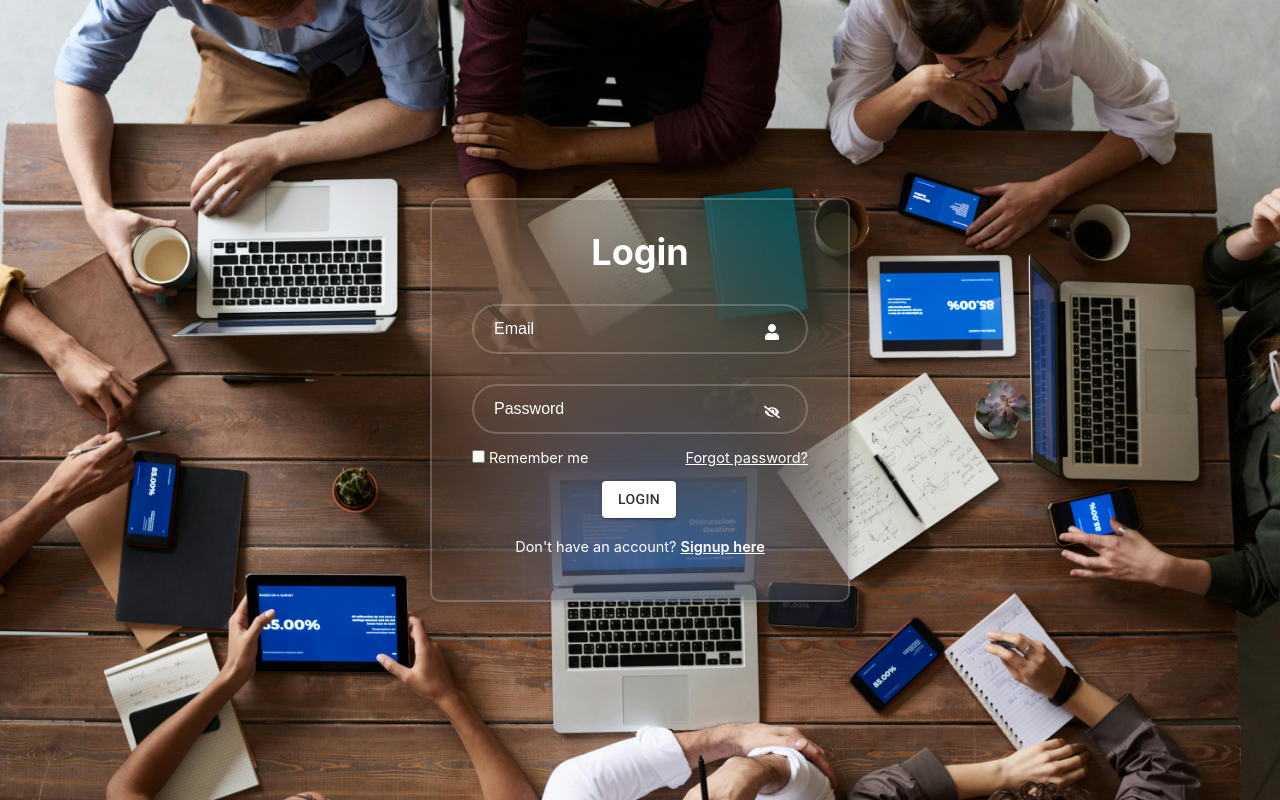
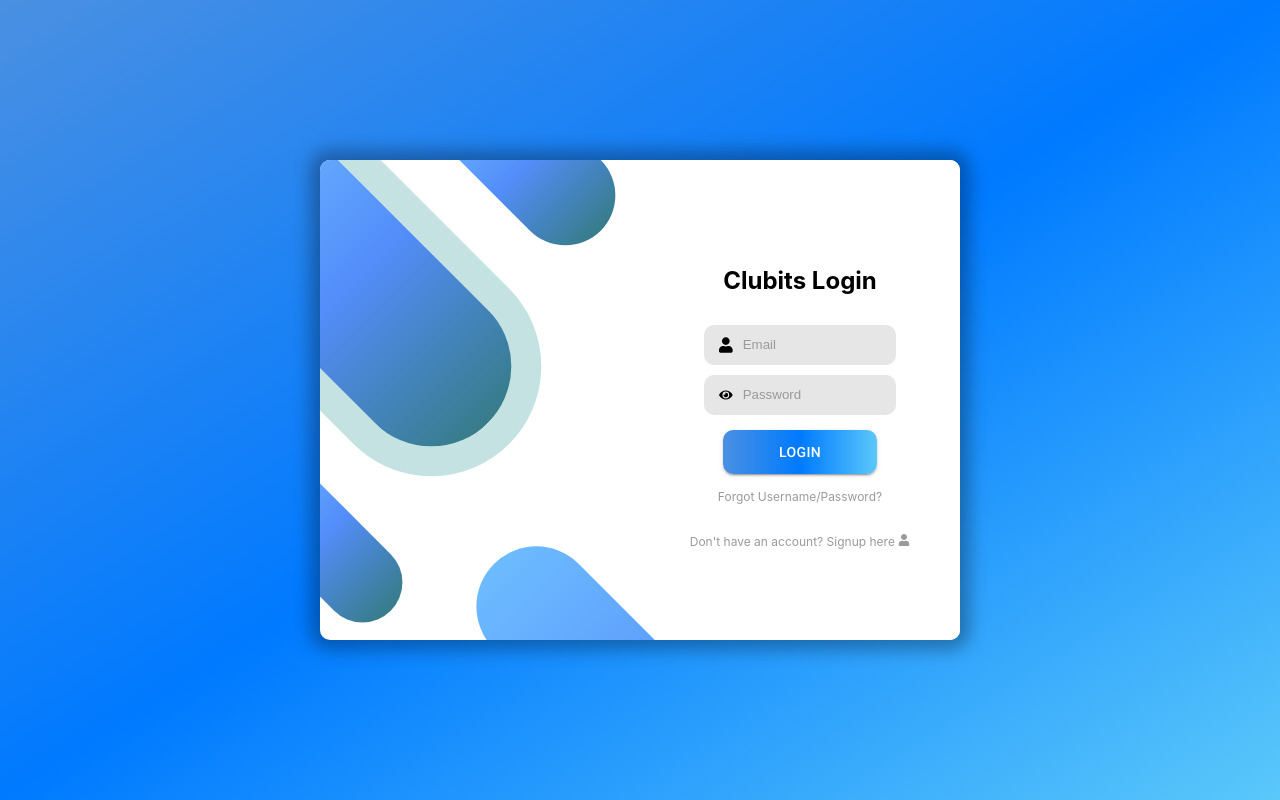
Before and after one commit to Umakanip/Officechat, a React (Create React App) app: page / in a window 1280 px wide. Built offline with nearby package versions, Linux system fonts and the light colour scheme; no server answers.

Commit message:
Loginform changes

```diff
--- a/src/components/LoginForm/LoginForm.tsx
+++ b/src/components/LoginForm/LoginForm.tsx
@@ -5,6 +5,7 @@ import styled, { createGlobalStyle } from "styled-components";
 import { useNavigate } from "react-router-dom";
 import { useUser } from "../context/UserContext.tsx";
 import axios from "axios";
+
 const GlobalStyle = createGlobalStyle`
     * {
         margin: 0;
@@ -12,103 +13,164 @@ const GlobalStyle = createGlobalStyle`
         box-sizing: border-box;
     }
     body {
-        margin: 0;
         font-family: -apple-system, BlinkMacSystemFont, 'Segoe UI', 'Roboto', 'Oxygen',
         'Ubuntu', 'Cantarell', 'Fira Sans', 'Droid Sans', 'Helvetica Neue', sans-serif;
-        -webkit-font-smoothing: antialiased;
-        -moz-osx-font-smoothing: grayscale;
+        height: 100vh;
         display: flex;
         justify-content: center;
         align-items: center;
-        min-height: 100vh;
-        background-image: url('/background.jpg');  /* Reference to the image in the public folder */
-        background-size: cover;
-        background-position: center;
+        background: linear-gradient(to bottom right, #4a90e2, #007aff, #5ac8fa);
     }
 `;
 
 const Wrapper = styled.div`
-  width: 420px;
-  background: transparent;
-  border: 2px solid rgba(255, 255, 255, 0.2);
-  backdrop-filter: blur(80px);
-  box-shadow: 0 0 10px rgba(0, 0, 0, 0.2);
-  color: #fff;
+  width: 50vw;
+  height: 60vh;
+  display: grid;
+  grid-template-columns: 100%;
+  grid-template-areas: "login";
+  box-shadow: 0 0 17px 10px rgb(0 0 0 / 30%);
   border-radius: 10px;
-  padding: 30px 40px;
+  background: white;
+  overflow: hidden;
 
-  h1 {
-    font-size: 36px;
-    text-align: center;
+  @media (min-width: 768px) {
+    grid-template-columns: 50% 50%;
+    grid-template-areas: "design login";
   }
 
-  .input-box {
+  .design {
+  grid-area: design;
+  display: none;
   position: relative;
-    width: 100%;
-    height: 50px;
-    margin: 30px 0;
 
-    input {
-      width: 100%;
-      height: 100%;
-      background: transparent;
-      border: 2px solid rgba(255, 255, 255, 0.2);
-      outline: none;
+  @media (min-width: 768px) {
+    display: block;
+  }
+
+  .rotate-45 {
+    transform: rotate(-45deg);
+  }
+
+  .pill-1 {
+    bottom: 0;
+    left: -40px;
+    position: absolute;
+    width: 80px;
+    height: 200px;
+    background: linear-gradient(#6dbbff, #538dfa, #377c89);
     border-radius: 40px;
-      font-size: 16px;
-      color: #fff;
-      padding: 20px 45px 20px 20px;
+  }
 
-      &::placeholder {
-        color: #fff;
+  .pill-2 {
+    top: -100px;
+    left: -80px;
+    position: absolute;
+    height: 450px;
+    width: 220px;
+    background: linear-gradient(#6dbbff, #538dfa, #377c89);
+    border-radius: 200px;
+    border: 30px solid #c5e2e2;
+  }
+
+  .pill-3 {
+    top: -100px;
+    left: 160px;
+    position: absolute;
+    height: 200px;
+    width: 100px;
+    background: linear-gradient(#6dbbff, #538dfa, #377c89);
+    border-radius: 70px;
+  }
+
+  .pill-4 {
+    bottom: -180px;
+    left: 220px;
+    position: absolute;
+    height: 300px;
+    width: 120px;
+    background: linear-gradient(#6dbbff, #538dfa);
+    border-radius: 70px;
   }
 }
 
-    .icon {
-      position: absolute;
-      right: 20px;
-      top: 40%;
-      transform: translate(-50%);
-      font-size: 16px;
-      cursor: pointer;
+  .login {
+    grid-area: login;
+    display: flex;
+    flex-direction: column;
+    align-items: center;
+    justify-content: center;
+    background: white;
+
+    h2.title {
+      margin: 15px 0;
+      padding-bottom: 10px;
+    }
+
+    .text-input {
+      background: #e6e6e6;
+      height: 40px;
+      display: flex;
+      width: 60%;
+      align-items: center;
+      border-radius: 10px;
+      padding: 0 15px;
+      margin: 5px 0;
+
+      input {
+        background: none;
+        border: none;
+        outline: none;
+        width: 100%;
+        height: 100%;
+        margin-left: 10px;
+      }
+
+      i {
+        color: #686868;
+      }
+
+      ::placeholder {
+        color: #9a9a9a;
       }
     }
 
-  .remember-forgot {
-    display: flex;
-    justify-content: space-between;
-    font-size: 14.5px;
-    margin: -15px 0 15px;
-
-    label input {
-      accent-color: #fff;
-      margin-right: 4px;
+    .login-btn {
+      width: 48%;
+      padding: 10px;
+      color: white;
+      background: linear-gradient(to right, #4a90e2, #007aff, #5ac8fa);
+      border: none;
+      border-radius: 10px;
+      cursor: pointer;
+      margin-top: 10px;
     }
 
     a {
-      color: #fff;
-      text-decoration: underline;
-    }
+      font-size: 12px;
+      color: #9a9a9a;
+      cursor: pointer;
+      user-select: none;
+      text-decoration: none;
     }
 
-  button {
-    background: #fff;
-    color: #333;
-    margin-left: 130px;
+    a.forgot {
+      margin-top: 15px;
     }
 
-  .register-link {
-    font-size: 14.5px;
-    text-align: center;
-    margin: 20px 0 15px;
+    .create {
+      margin-top: 30px;
+      color: #9a9a9a;
+      font-size: 12px;
 
-    p a {
-      color: #fff;
-      text-decoration: underline;
-      font-weight: 600;
+      a {
+        text-decoration: none;
+        color: #9a9a9a;
+      }
 
-      &:hover {
-        text-decoration: underline;
+      i {
+        color: #9a9a9a;
+        margin-left: 10px;
       }
     }
   }
@@ -122,11 +184,7 @@ const LoginForm: React.FC = () => {
   const { setUser } = useUser();
   const navigate = useNavigate();
 
-  interface userData {
-    userDetails: any;
-  }
   const handleLogin = async () => {
-    // Implement your login logic here (e.g., API call)
     try {
       const response = await axios.post(
         "http://localhost:3000/api/auth/login",
@@ -138,12 +196,9 @@ const LoginForm: React.FC = () => {
 
       const userDetails = {
         userdata: response.data.userDetails,
-        // Add any other user details you want to pass
       };
-      console.log("for storing", response.data.userDetails.UserID);
-      // Set user details in context
+
       setUser(userDetails);
-      // console.log("RESPONSE", response.data.userDetails);
       navigate("/chatpage", { state: { userDetails } });
     } catch (err: any) {
       if (err.response) {
@@ -162,50 +217,46 @@ const LoginForm: React.FC = () => {
     <>
       <GlobalStyle />
       <Wrapper>
-        <form action="">
-          <h1>Login</h1>
+        <div className="design">
+          <div className="pill-1 rotate-45"></div>
+          <div className="pill-2 rotate-45"></div>
+          <div className="pill-3 rotate-45"></div>
+          <div className="pill-4 rotate-45"></div>
+        </div>
+        <div className="login">
+          <h2 className="title">Clubits Login</h2>
           {error && <p style={{ color: "red" }}>{error}</p>}
-          <div className="input-box">
+          <div className="text-input">
+            <FaUser />
             <input
               type="text"
               placeholder="Email"
               required
               onChange={(e) => setEmail(e.target.value)}
             />
-            <FaUser className="icon" />
           </div>
-          <div className="input-box">
+          <div className="text-input">
+            {showPassword ? (
+              <FaEyeSlash onClick={togglePasswordVisibility} />
+            ) : (
+              <FaEye onClick={togglePasswordVisibility} />
+            )}
             <input
               type={showPassword ? "text" : "password"}
               placeholder="Password"
               required
               onChange={(e) => setPassword(e.target.value)}
             />
-            {showPassword ? (
-              <FaEye className="icon" onClick={togglePasswordVisibility} />
-            ) : (
-              <FaEyeSlash className="icon" onClick={togglePasswordVisibility} />
-            )}
           </div>
-
-          <div className="remember-forgot">
-            <label>
-              <input type="checkbox" />
-              Remember me
-            </label>
-            <a href="/">Forgot password?</a>
+          <Button variant="contained" onClick={handleLogin} className="login-btn">
+            LOGIN
+          </Button>
+          <a href="/" className="forgot">Forgot Username/Password?</a>
+          <div className="create">
+            Don't have an account? <a href="/">Signup here</a>&nbsp;
+            <FaUser />
           </div>
-
-          <Button variant="contained" onClick={handleLogin}>
-            Login
-          </Button>
-
-          <div className="register-link">
-            <p>
-              Don't have an account? <a href="/">Signup here</a>
-            </p>
         </div>
-        </form>
       </Wrapper>
     </>
   );
```
Lines whose indentation alone changed are shown as unchanged.
